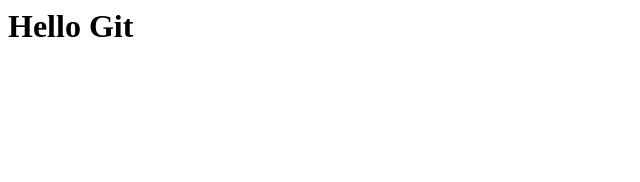
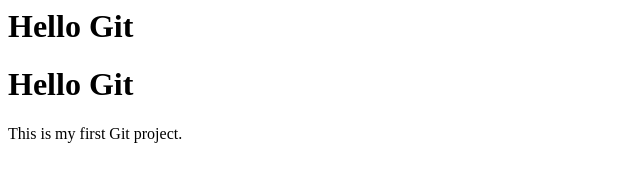
Before and after one commit to idbibbool-arch/git-basic-practice, a plain HTML site: page index.html in a window 1280 px wide. Shown: the whole page, without its empty margins (0-640 px from the left). Drawn offline with Linux system fonts and the light colour scheme.

Commit message:
Update html content

```diff
--- a/index.html
+++ b/index.html
@@ -1 +1,3 @@
 <h1>Hello Git</h1>
+<h1>Hello Git</h1>
+<p>This is my first Git project.</p>
```
